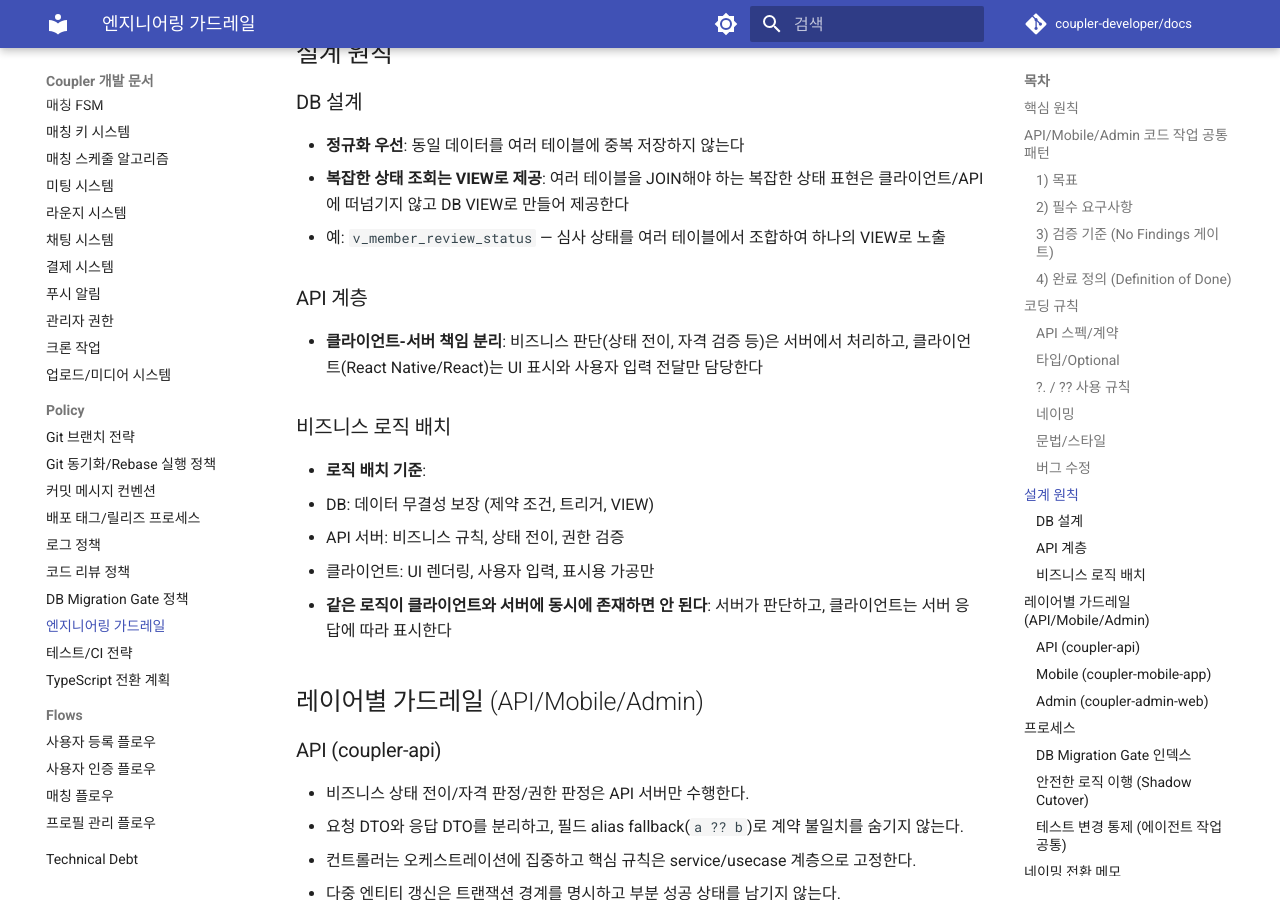
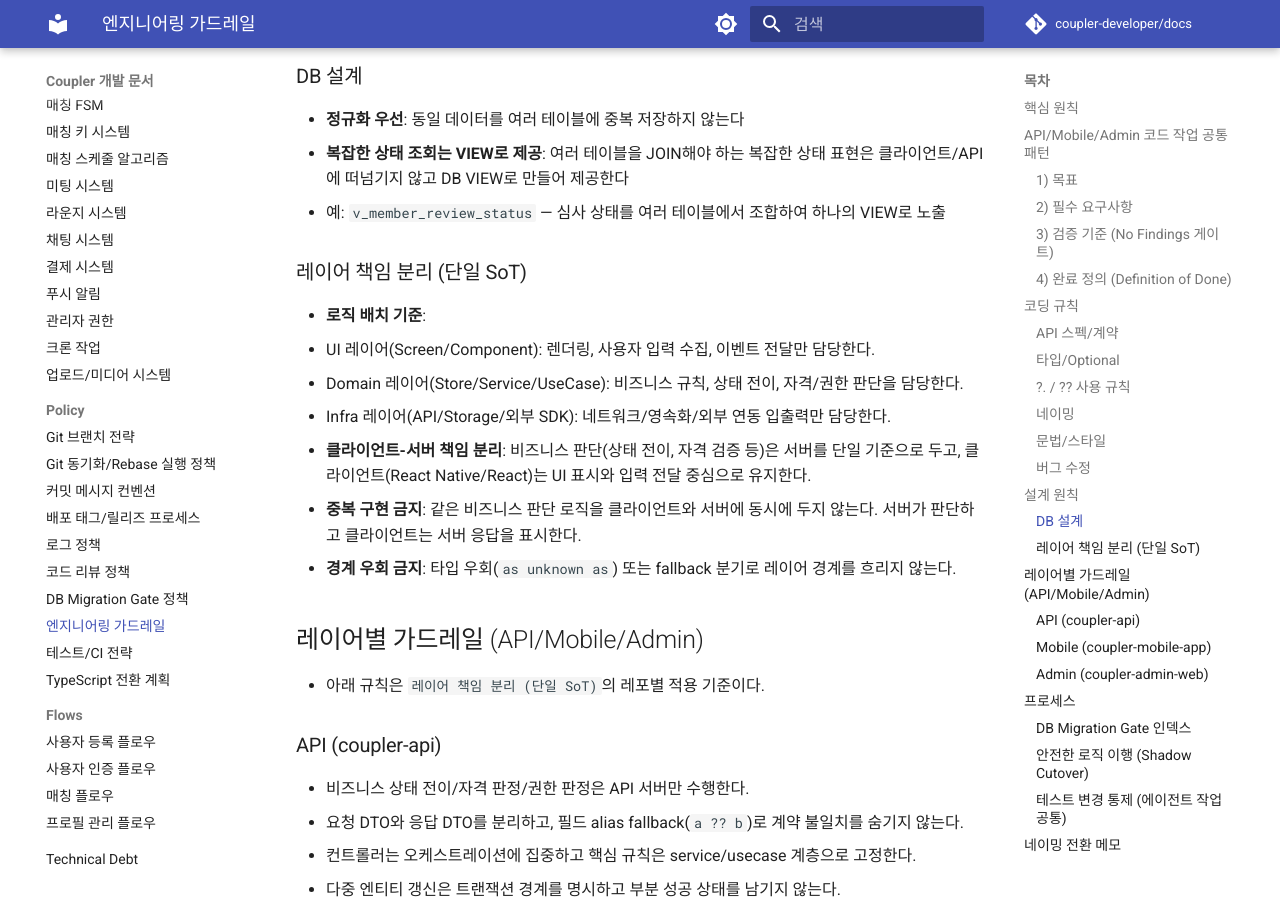
Before and after one commit to coupler-developer/docs, an MkDocs documentation site: the page built from content/policy/engineering-guardrails.md, in a window 1280 px wide and 900 px high, scrolled down 4374 px. Built offline with MkDocs 1.6.1 and Material for MkDocs 9.7.7, drawn with Linux system fonts in a browser that asks for light colours; comment, search, counter and statistics services are not loaded; some of the changed text lies outside the part shown.

Commit message:
docs(policy): 책임 분리 SoT 정리 및 리뷰 체크 반영

```diff
--- a/content/architecture/mobile-app-to-be.md
+++ b/content/architecture/mobile-app-to-be.md
@@ -12,6 +12,18 @@
 - 용어 기준: `common`은 전역 공용, `shared`는 도메인 내부 공용만 의미한다. `src/screens/shared/`는 라우팅 전용으로만 사용하고, 컴포넌트는 두지 않는다.
 - 상수: 화면 전용은 `src/screens/<도메인>/<화면>Constants.ts`/`.js`, 도메인 공용은 `src/screens/<도메인>/shared/constants/`, 전역은 `src/constants/`.
 - Card는 “화면 일부 재사용 블록”에만 사용하고, 화면 레이아웃을 포함하면 `*ScreenContent`/`*Panel`로 이름을 올린다.
+
+## 레이어 책임 분리 적용 (Mobile)
+
+- 책임 분리 공통 원칙은 [엔지니어링 가드레일](../policy/engineering-guardrails.md)의 `레이어 책임 분리 (단일 SoT)`를 단일 기준으로 사용한다.
+- 본 문서는 모바일 구현 예시/적용 포인트만 다룬다(원칙 본문 반복 금지).
+- 적용 포인트 예시:
+  - Screen 계층: 네비게이션 연결, 화면 상태 조합, UI 이벤트 wiring 중심으로 구성한다.
+  - Domain 계층: 상태 전이/판단/정책 로직은 Store/Service/UseCase로 올려서 재사용 가능하게 유지한다.
+  - Component 계층: 순수 렌더링 중심으로 유지하고, 도메인 판단 분기/네트워크 호출을 넣지 않는다.
+  - 공통 UI: `Frame(저수준 레이아웃)` + `App 수준 조합 컴포넌트` 2계층을 우선 검토한다.
+    - Header 예시: `HeaderFrame`(safe-area/slot/layout) + `AppHeader`(title/back/actions preset).
+  - 타입 경계: 타입 우회(`as unknown as`) 대신 공용 컴포넌트 export 타입을 단일화한다.
 
 ## coupler-mobile-app 예시 폴더 구조 (to-be)
 
--- a/content/policy/engineering-guardrails.md
+++ b/content/policy/engineering-guardrails.md
@@ -24,7 +24,7 @@
 ### 2) 필수 요구사항
 
 - 스펙 단일화: 요청/응답 필드명, enum, nullable 규칙은 한 가지 표현만 허용한다.
-- 책임 분리: 비즈니스 판단은 API 서버 SoT로 고정하고 Mobile/Admin은 표시/입력 전달 중심으로 유지한다.
+- 책임 분리: 상세 기준은 본 문서 `레이어 책임 분리 (단일 SoT)`를 단일 기준으로 따른다.
 - 호환 장치 통제: 임시 호환 로직은 기본 금지이며, 불가피할 때만 Shadow Cutover 규칙(제거 조건/담당자/목표 시점/추적 이슈 포함)으로 제한한다.
 - 명세 가시성: 코드만 읽어도 의도가 파악되도록 네이밍/타입/에러 처리를 명시한다.
 
@@ -139,19 +139,19 @@
 - **복잡한 상태 조회는 VIEW로 제공**: 여러 테이블을 JOIN해야 하는 복잡한 상태 표현은 클라이언트/API에 떠넘기지 않고 DB VIEW로 만들어 제공한다
   - 예: `v_member_review_status` — 심사 상태를 여러 테이블에서 조합하여 하나의 VIEW로 노출
 
-### API 계층
-
-- **클라이언트-서버 책임 분리**: 비즈니스 판단(상태 전이, 자격 검증 등)은 서버에서 처리하고, 클라이언트(React Native/React)는 UI 표시와 사용자 입력 전달만 담당한다
-
-### 비즈니스 로직 배치
+### 레이어 책임 분리 (단일 SoT)
 
 - **로직 배치 기준**:
-  - DB: 데이터 무결성 보장 (제약 조건, 트리거, VIEW)
-  - API 서버: 비즈니스 규칙, 상태 전이, 권한 검증
-  - 클라이언트: UI 렌더링, 사용자 입력, 표시용 가공만
-- **같은 로직이 클라이언트와 서버에 동시에 존재하면 안 된다**: 서버가 판단하고, 클라이언트는 서버 응답에 따라 표시한다
+  - UI 레이어(Screen/Component): 렌더링, 사용자 입력 수집, 이벤트 전달만 담당한다.
+  - Domain 레이어(Store/Service/UseCase): 비즈니스 규칙, 상태 전이, 자격/권한 판단을 담당한다.
+  - Infra 레이어(API/Storage/외부 SDK): 네트워크/영속화/외부 연동 입출력만 담당한다.
+- **클라이언트-서버 책임 분리**: 비즈니스 판단(상태 전이, 자격 검증 등)은 서버를 단일 기준으로 두고, 클라이언트(React Native/React)는 UI 표시와 입력 전달 중심으로 유지한다.
+- **중복 구현 금지**: 같은 비즈니스 판단 로직을 클라이언트와 서버에 동시에 두지 않는다. 서버가 판단하고 클라이언트는 서버 응답을 표시한다.
+- **경계 우회 금지**: 타입 우회(`as unknown as`) 또는 fallback 분기로 레이어 경계를 흐리지 않는다.
 
 ## 레이어별 가드레일 (API/Mobile/Admin)
+
+- 아래 규칙은 `레이어 책임 분리 (단일 SoT)`의 레포별 적용 기준이다.
 
 ### API (coupler-api)
 
```
Also changed, not shown: content/policy/code-review-policy.md (+1 -0 lines).
